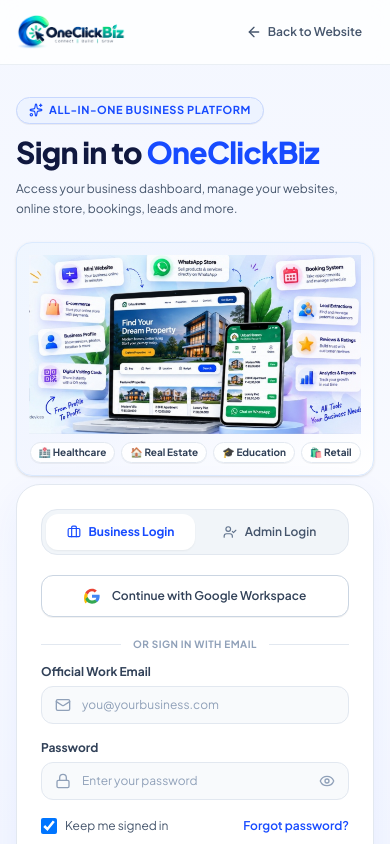
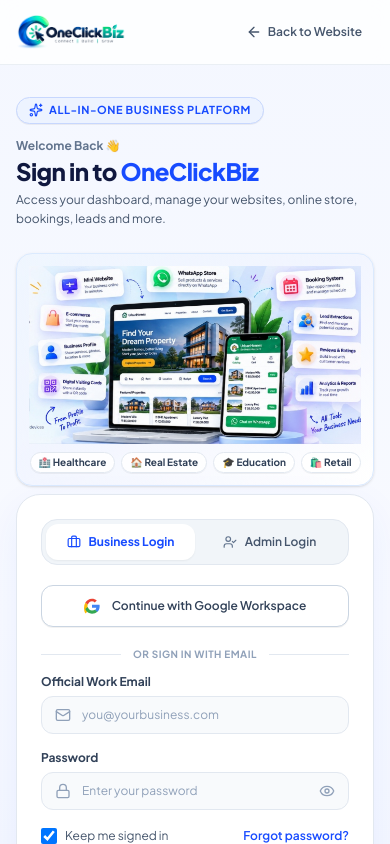
Before and after one commit to merlinflowtechnologies/oneclickbiz, a Next.js app: page /login in a window 390 px wide. Shown: the top 844 px of the page. Built offline with nearby package versions, Linux system fonts and the light colour scheme.

Commit message:
fix(mobile): polish mobile login title and tighten mobile signup step headers

```diff
--- a/src/app/login/page.tsx
+++ b/src/app/login/page.tsx
@@ -273,12 +273,13 @@ function LoginForm() {
                 <span>All-in-One Business Platform</span>
               </span>
 
-              <h1 className="text-3xl sm:text-4xl lg:text-[40px] font-black text-[#10183F] tracking-tight leading-tight">
+              <p className="lg:hidden text-xs font-bold text-slate-500 mt-1 mb-0.5">Welcome Back 👋</p>
+              <h1 className="text-2xl sm:text-4xl lg:text-[40px] font-black text-[#10183F] tracking-tight leading-tight">
                 Sign in to <span className="text-[#174BFF]">OneClickBiz</span>
               </h1>
 
-              <p className="mt-2 text-xs sm:text-sm text-slate-600 max-w-xl font-normal leading-relaxed">
-                Access your business dashboard, manage your websites, online store, bookings, leads and more.
+              <p className="mt-1 text-xs sm:text-sm text-slate-600 max-w-xl font-normal leading-relaxed">
+                Access your dashboard, manage your websites, online store, bookings, leads and more.
               </p>
             </div>
 
--- a/src/app/signup/page.tsx
+++ b/src/app/signup/page.tsx
@@ -584,8 +584,8 @@ function SignupForm() {
         {step === 1 && (
           <div className="space-y-8">
 
-            {/* Top Headline */}
-            <div className="text-center sm:text-left space-y-2">
+            {/* Top Headline - shown on desktop */}
+            <div className="hidden lg:block text-left space-y-2">
               <span className="inline-flex items-center gap-1.5 px-3 py-1 rounded-full bg-[#EDF3FF] border border-[#C7D7FE] text-[#174BFF] text-[11px] sm:text-xs font-bold uppercase tracking-wider shadow-2xs">
                 <Sparkles className="w-3.5 h-3.5 text-[#174BFF]" />
                 <span>Create Your Business Account</span>
```
